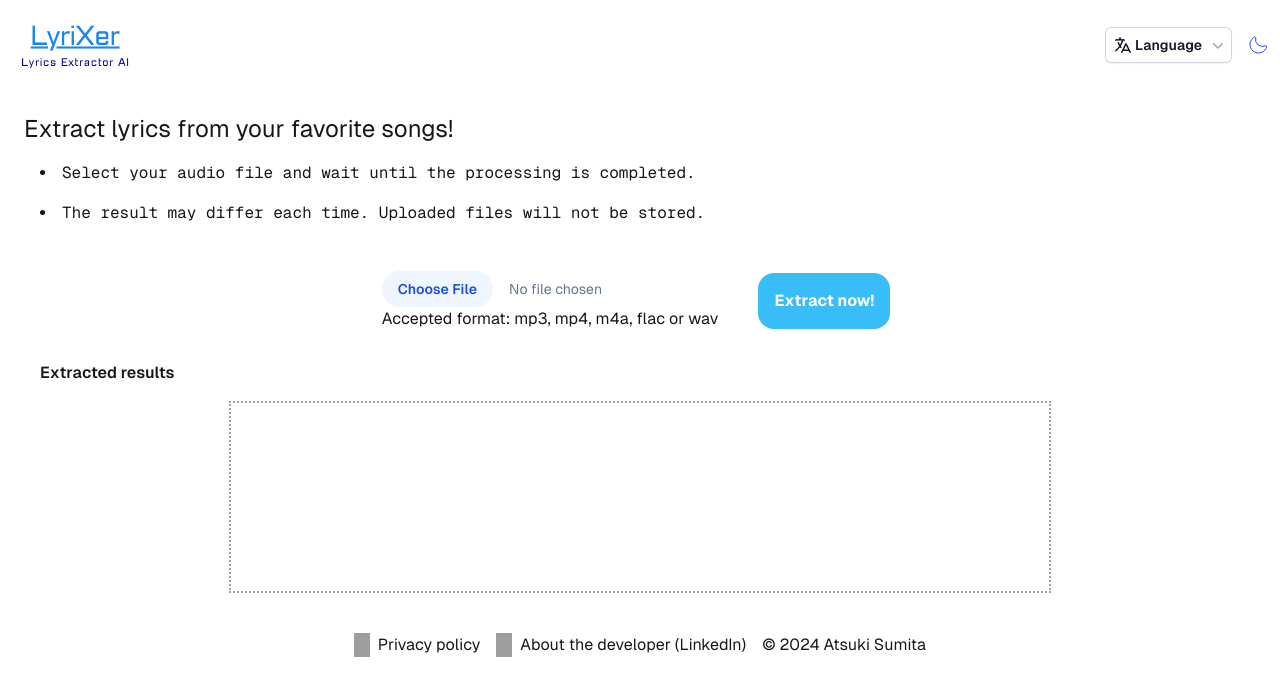
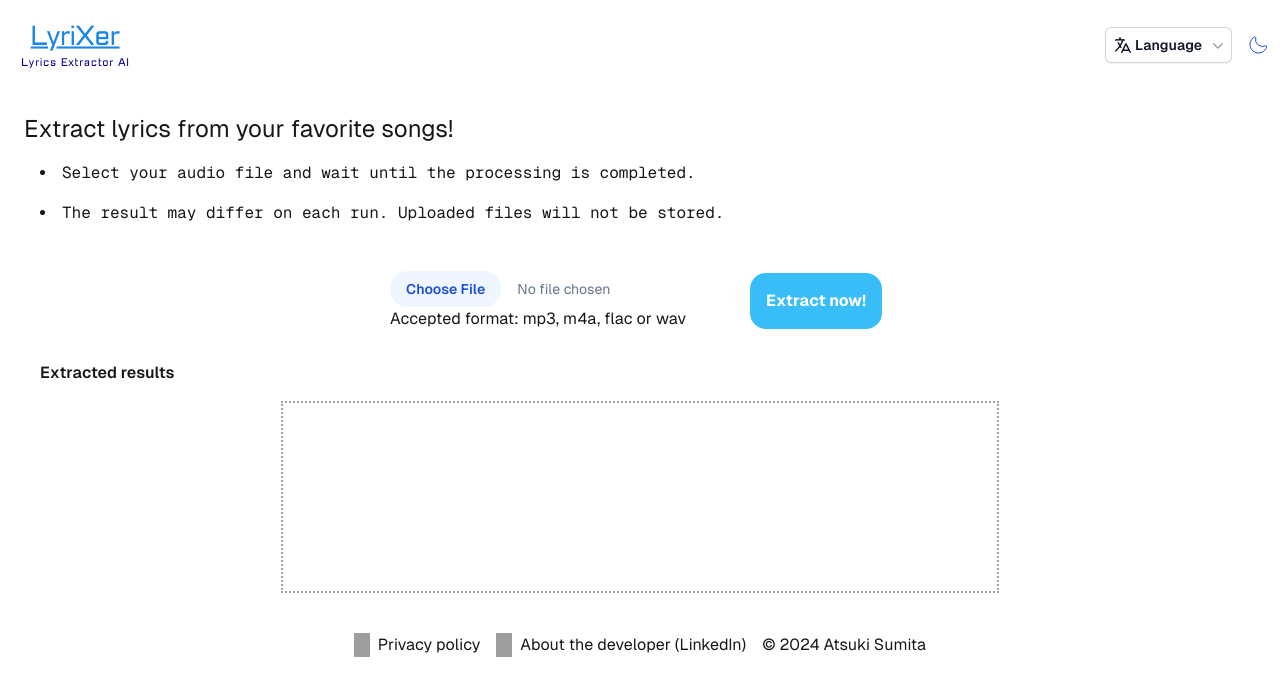
Before and after one commit to Atsunori66/web-01-front, a Next.js app: page / in a window 1280 px wide. Shown: the top 696 px of the page. Built offline with nearby package versions, Linux system fonts and the light colour scheme; grey boxes are pictures that could not be loaded.

Commit message:
test 2024/11/10 no.4

```diff
--- a/src/app/page.tsx
+++ b/src/app/page.tsx
@@ -2,6 +2,8 @@
 // icon 透過
 // favicon 透過、ガイドライン参考
 // ファイルをアップロードするまでボタン2 は非アクティブ
+// footer プライバシーポリシー フロート
+// LinkedIn アイコン ?
 
 "use client";
 
@@ -176,7 +178,7 @@ export default function Home() {
                 Select your audio file and wait until the processing is completed.
               </li>
               <li className="pl-4 pb-4 list-disc">
-                The result may differ each time. Uploaded files will not be stored.
+                The result may differ on each run. Uploaded files will not be stored.
               </li>
             </ul>
           </div>
@@ -188,7 +190,7 @@ export default function Home() {
               <input
                 type="file"
                 name="inputFile"
-                accept=".mp3, .mp4, .m4a, .flac, .wav"
+                accept=".mp3, .m4a, .flac, .wav"
                 ref={inputFileRef}
                 className="block w-full text-sm text-slate-500
                 file:mr-4 file:py-2 file:px-4
@@ -198,7 +200,7 @@ export default function Home() {
                 hover:file:bg-blue-100"
                 onChange={onChange}
               />
-                Accepted format: mp3, mp4, m4a, flac or wav
+                Accepted format: mp3, m4a, flac or wav
             </label>
           </form>
 
@@ -218,7 +220,7 @@ export default function Home() {
             Extracted results
           </div>
           <div className="justify-self-center break-words
-            text-wrap min-h-48 h-auto w-2/3
+            text-wrap min-h-48 h-auto w-7/12
             whitespace-pre-wrap p-2 mt-4 mx-40
             box-border border-2 border-gray-400 border-dotted
           ">
```
